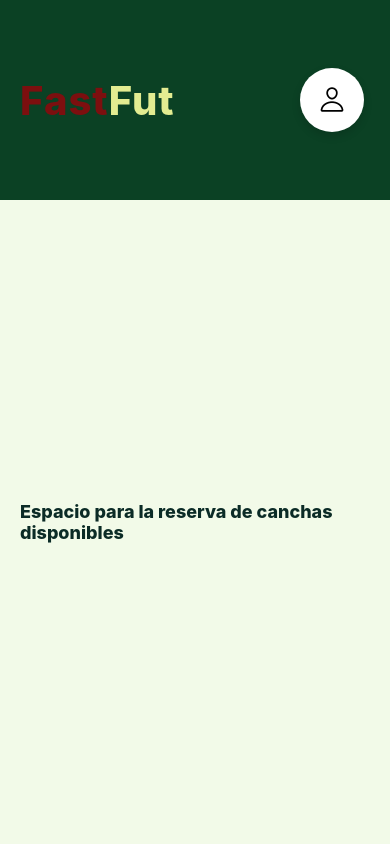
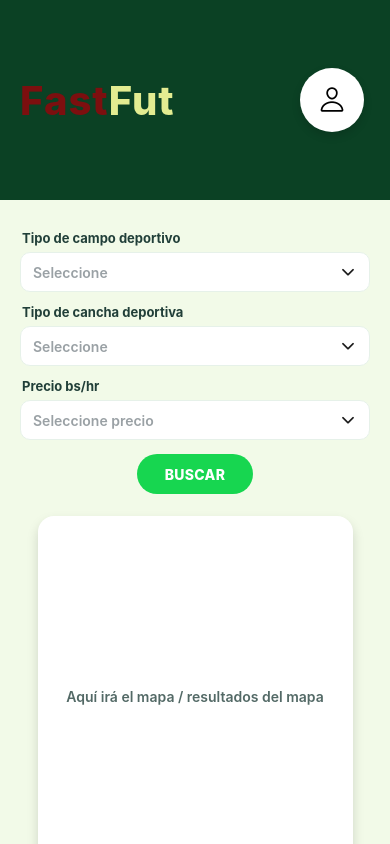
Before and after one commit to VictoriaGrageda/sistema-reserva-canchas, a React Native app in the folder frontend/: screen /ReservarCanchas in a window 390 px wide. Built offline with nearby package versions, Linux system fonts and the light colour scheme.

Commit message:
cambios frontend

```diff
--- a/frontend/src/screens/ReservarCanchasScreen.tsx
+++ b/frontend/src/screens/ReservarCanchasScreen.tsx
@@ -1,22 +1,136 @@
-import React from "react";
-import { View, Text, StyleSheet, StatusBar } from "react-native";
+import React, { useState } from "react";
+import {
+  View,
+  Text,
+  StyleSheet,
+  StatusBar,
+  TouchableOpacity,
+  ScrollView,
+  Modal,
+  Pressable,
+} from "react-native";
+import { Ionicons } from "@expo/vector-icons";
 import colors from "../theme/colors";
 import Footer from "../components/Footer";
 import type { NavProps } from "../navigation/types";
 
+const precios = ["10 Bs", "20 Bs", "30 Bs", "40 Bs", "50 Bs", "60 Bs", "70 Bs", "80 Bs"];
+const tiposCampo = ["Fútbol 5", "Fútbol 6", "Fútbol 8", "Fútbol 11"];
+const tiposCancha = ["Césped sintetico", "Tierra Batida", "Césped natural"];
+
 export default function ReservarCanchasScreen({ navigation }: NavProps<"ReservarCanchas">) {
+  const [campo, setCampo] = useState<string | null>(null);
+  const [cancha, setCancha] = useState<string | null>(null);
+  const [precio, setPrecio] = useState<string | null>(null);
+
+  // modal select genérico
+  const [selectOpen, setSelectOpen] = useState<null | {
+    title: string;
+    options: string[];
+    onPick: (v: string) => void;
+  }>(null);
+
+  const openSelect = (title: string, options: string[], onPick: (v: string) => void) =>
+    setSelectOpen({ title, options, onPick });
+
+  const pickOption = (v: string) => {
+    if (!selectOpen) return;
+    selectOpen.onPick(v);
+    setSelectOpen(null);
+  };
+
   return (
     <View style={styles.screen}>
       <StatusBar barStyle="light-content" backgroundColor={colors.green} />
       <Footer onLogout={() => navigation.replace("Welcome")} />
 
+      <ScrollView contentContainerStyle={styles.content} keyboardShouldPersistTaps="handled">
+        {/* Filtros */}
+        <View style={styles.filters}>
+          <Labeled label="Tipo de campo deportivo">
+            <SelectField
+              value={campo}
+              placeholder="Seleccione"
+              onPress={() => openSelect("Tipo de campo deportivo", tiposCampo, setCampo)}
+            />
+          </Labeled>
 
-      <View style={styles.content}>
-        <Text style={styles.placeholder}>Espacio para la reserva de canchas disponibles</Text>
-      </View>
+          <Labeled label="Tipo de cancha deportiva">
+            <SelectField
+              value={cancha}
+              placeholder="Seleccione"
+              onPress={() => openSelect("Tipo de cancha deportiva", tiposCancha, setCancha)}
+            />
+          </Labeled>
+
+          <Labeled label="Precio bs/hr">
+            <SelectField
+              value={precio}
+              placeholder="Seleccione precio"
+              onPress={() => openSelect("Precio bs/hr", precios, setPrecio)}
+            />
+          </Labeled>
+
+          <TouchableOpacity style={styles.searchBtn} activeOpacity={0.85}>
+            <Text style={styles.searchText}>BUSCAR</Text>
+          </TouchableOpacity>
+        </View>
+
+        {/* Card blanco para “mapa” (placeholder) */}
+        <View style={styles.mapCard}>
+          <Text style={styles.mapPlaceholder}>Aquí irá el mapa / resultados del mapa</Text>
+        </View>
+      </ScrollView>
+
+      {/* Modal genérico de selección */}
+      <Modal visible={!!selectOpen} transparent animationType="fade" onRequestClose={() => setSelectOpen(null)}>
+        <Pressable style={styles.backdrop} onPress={() => setSelectOpen(null)} />
+        <View style={styles.selectModalCard}>
+          <Text style={styles.modalTitle}>{selectOpen?.title}</Text>
+          <ScrollView style={{ maxHeight: 320 }}>
+            {selectOpen?.options.map((opt) => (
+              <TouchableOpacity key={opt} style={styles.optionRow} onPress={() => pickOption(opt)}>
+                <Text style={styles.optionText}>{opt}</Text>
+              </TouchableOpacity>
+            ))}
+          </ScrollView>
+        </View>
+      </Modal>
     </View>
   );
 }
+
+/* ---------- UI helpers ---------- */
+
+function Labeled({ label, children }: { label: string; children: React.ReactNode }) {
+  return (
+    <View style={{ gap: 6 }}>
+      <Text style={styles.label}>{label}</Text>
+      {children}
+    </View>
+  );
+}
+
+function SelectField({
+  value,
+  placeholder,
+  onPress,
+}: {
+  value: string | null;
+  placeholder: string;
+  onPress: () => void;
+}) {
+  return (
+    <TouchableOpacity style={styles.select} onPress={onPress} activeOpacity={0.9}>
+      <Text style={[styles.selectText, !value && { color: "#9AA1A5" }]}>
+        {value ?? placeholder}
+      </Text>
+      <Ionicons name="chevron-down" size={18} color="#1B1B1B" />
+    </TouchableOpacity>
+  );
+}
+
+/* ---------- styles ---------- */
 
 const styles = StyleSheet.create({
   screen: {
@@ -24,19 +138,114 @@ const styles = StyleSheet.create({
     backgroundColor: colors.lightGreen,
   },
   content: {
-    flex: 1,
+    paddingTop:20,
+    paddingHorizontal: 20,
+    paddingBottom: 24,
+    gap: 14,
+  },
+
+  // filtros
+  filters: {
+    marginTop: 10,
+    gap: 12,
+  },
+  label: {
+    color: colors.dark,
+    fontSize: 13,
+    fontWeight: "700",
+    opacity: 0.9,
+    marginLeft: 2,
+  },
+  select: {
+    height: 40,
+    borderRadius: 10,
+    backgroundColor: "#FFFFFF",
+    paddingHorizontal: 12,
+    flexDirection: "row",
+    alignItems: "center",
+    justifyContent: "space-between",
+    borderWidth: 1.5,
+    borderColor: "#E6F1E9",
+    elevation: 1,
+  },
+  selectText: {
+    color: colors.dark,
+    fontSize: 14,
+    fontWeight: "600",
+  },
+  searchBtn: {
+    alignSelf: "center",
+    marginTop: 2,
+    height: 40,
+    paddingHorizontal: 28,
+    backgroundColor: "#17D650",
+    borderRadius: 999,
     alignItems: "center",
     justifyContent: "center",
-    paddingHorizontal: 20,
+    elevation: 2,
   },
-  placeholder: {
-    fontSize: 18,
+  searchText: {
+    color: "#fff",
     fontWeight: "800",
+    letterSpacing: 0.3,
+  },
+
+  // card blanco para mapa (90% de pantalla a lo ancho)
+  mapCard: {
+    alignSelf: "center",
+    width: "90%",
+    height: 360,          // ajusta el alto si deseas
+    backgroundColor: "#FFFFFF",
+    borderRadius: 16,
+    marginTop: 8,
+    padding: 10,
+    elevation: 4,
+    shadowColor: "#000",
+    shadowOpacity: 0.15,
+    shadowRadius: 12,
+    shadowOffset: { width: 0, height: 6 },
+    alignItems: "center",
+    justifyContent: "center",
+  },
+  mapPlaceholder: {
     color: colors.dark,
+    opacity: 0.7,
+    fontWeight: "600",
   },
-  subtitle: {
-    marginTop: 6,
-    opacity: 0.7,
+
+  // modal select
+  backdrop: {
+    ...StyleSheet.absoluteFillObject,
+    backgroundColor: "#00000070",
+  },
+  selectModalCard: {
+    position: "absolute",
+    left: 20,
+    right: 20,
+    top: "22%",
+    backgroundColor: "#fff",
+    borderRadius: 16,
+    padding: 12,
+    elevation: 6,
+    shadowColor: "#000",
+    shadowOpacity: 0.25,
+    shadowRadius: 16,
+    shadowOffset: { width: 0, height: 10 },
+  },
+  modalTitle: {
+    fontWeight: "800",
+    fontSize: 16,
+    color: colors.dark,
+    marginBottom: 8,
+  },
+  optionRow: {
+    paddingVertical: 12,
+    paddingHorizontal: 8,
+    borderBottomWidth: StyleSheet.hairlineWidth,
+    borderBottomColor: "#E9ECEF",
+  },
+  optionText: {
+    fontSize: 14,
     color: colors.dark,
   },
 });
```
